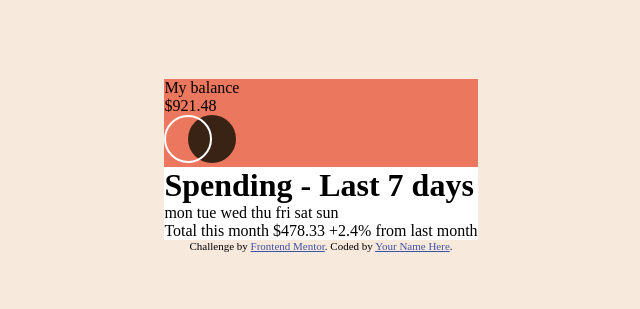
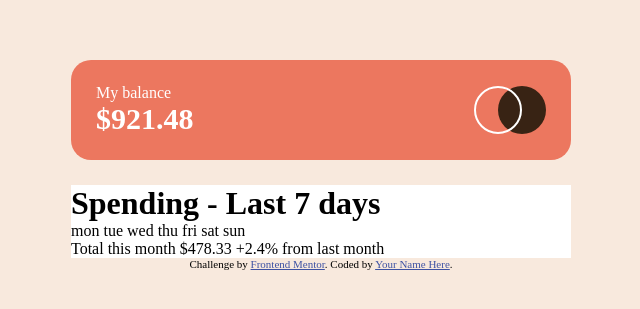
Before and after one commit to femas1/expenses-chart-component, a plain HTML site: page index.html in a window 1280 px wide. Shown: the part 235-544 px from the top of the page, without its empty margins (319-959 px from the left). Drawn offline with Linux system fonts and the light colour scheme.

Commit message:
heading styling

```diff
--- a/index.html
+++ b/index.html
@@ -18,8 +18,8 @@
 
     <div class="container__heading">
       <div class="container__heading__balance">
-        <div class="container__heading__balance__text">My balance</div>
-        <div class="container__heading__balance__sum">$921.48</div>
+        <h1 class="container__heading__balance__text">My balance</h1>
+        <p class="container__heading__balance__sum">$921.48</p>
       </div>
       <img src="images/logo.svg" alt="logo" class="container__heading__logo"></img>
     </div>
--- a/style.css
+++ b/style.css
@@ -15,10 +15,29 @@ body {
 
 .container__heading {
     background-color: hsl(10, 79%, 65%);
+    display: flex;
+    justify-content: space-between;
+    align-items: center;
+    margin-bottom: 25px;
+    width: 500px;
+    height: 100px;
+    border-radius: 20px;
+    padding: 0 25px;
+    color: hsl(0, 0%, 100%);
+}
+
+.container__heading__balance__text {
+    font-size: 16px;
+    font-weight: 400;
+}
+
+.container__heading__balance__sum {
+    font-size: 30px;
+    font-weight: 700;
 }
 
 .container__main {
-    background: hsl(0, 100%, 100%);
+    background: hsl(0, 0%, 100%);
 }
 .attribution {
     font-size: 11px; text-align: center;
```
